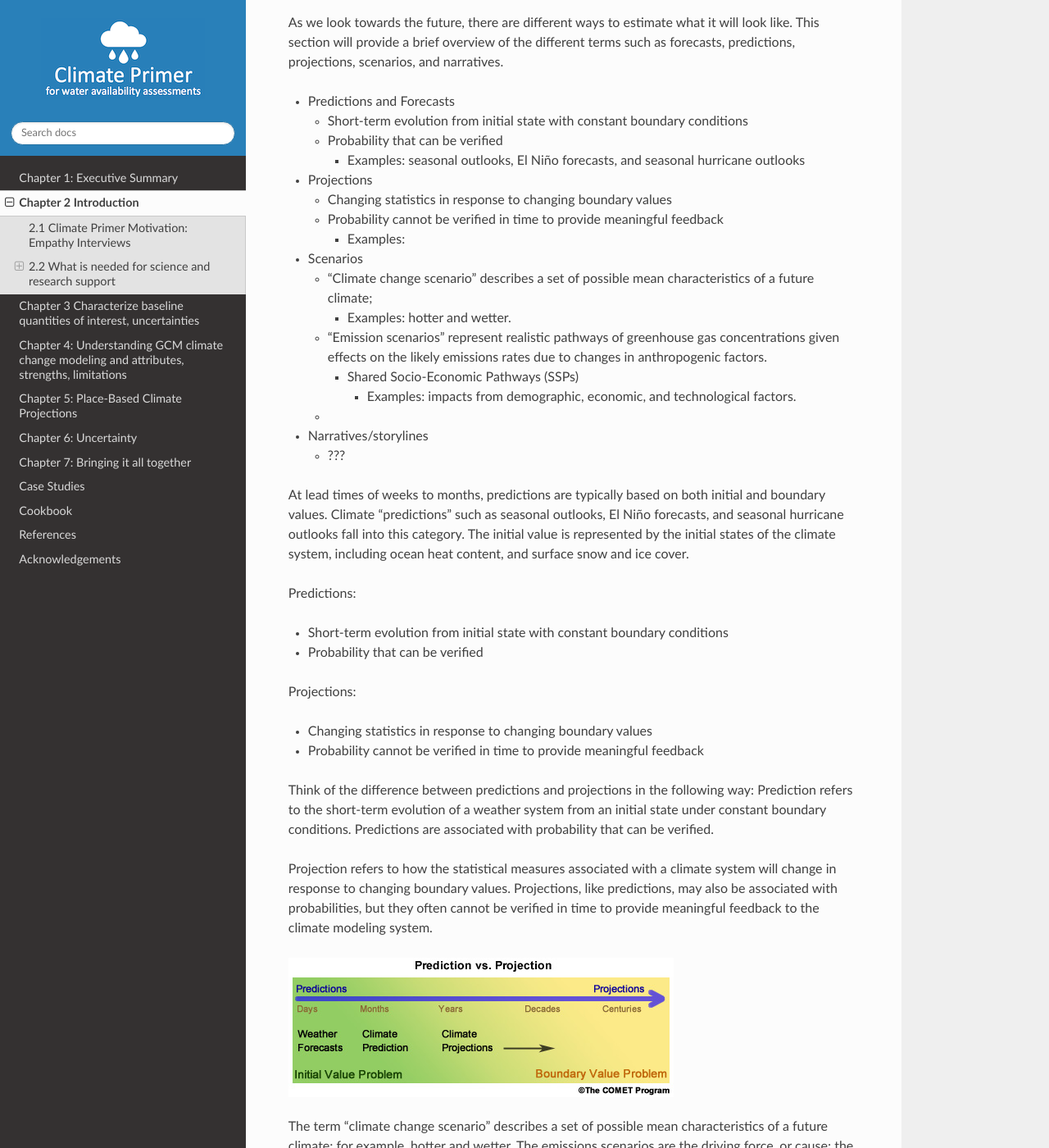
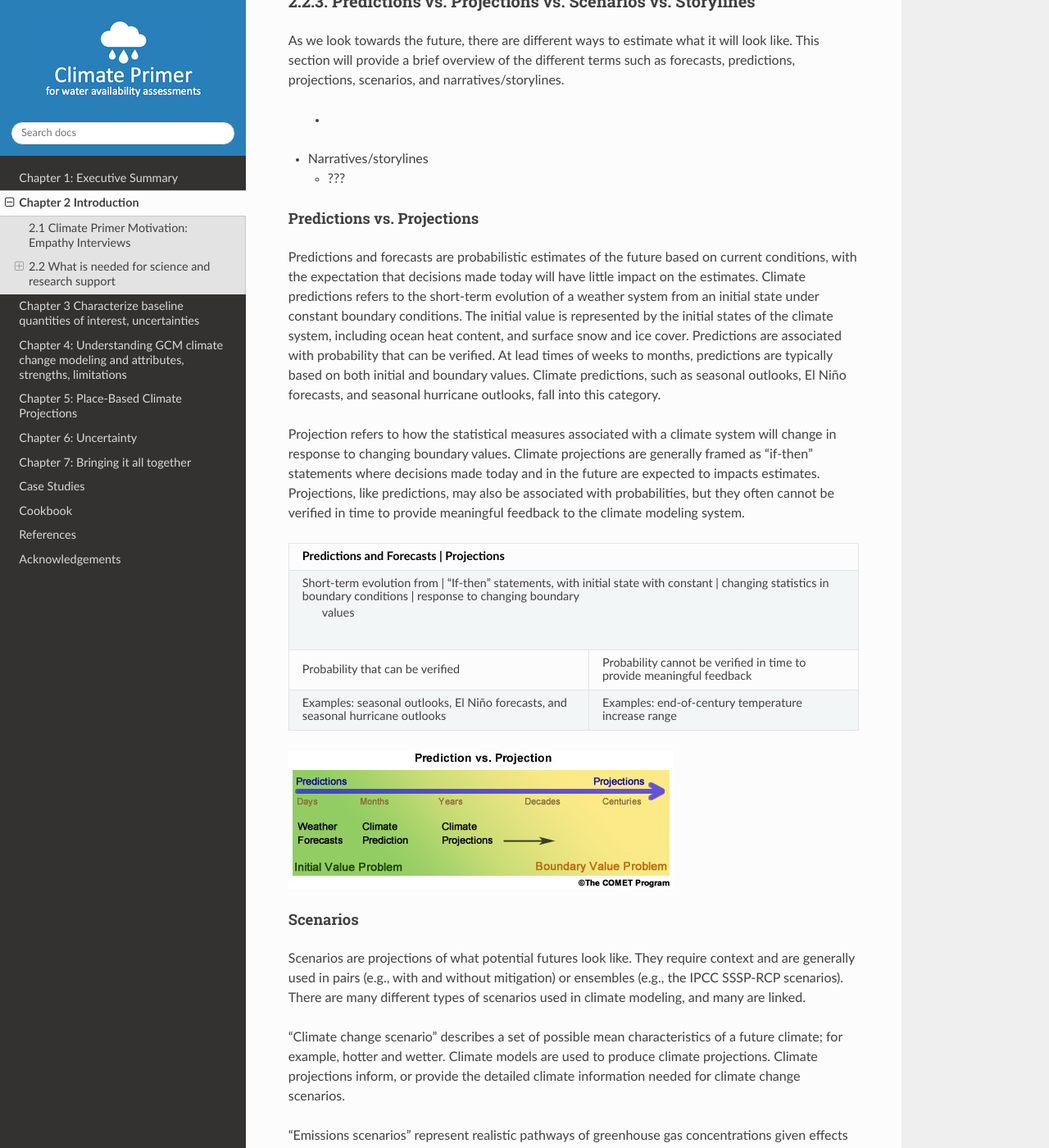
Before and after one commit to NCAR/climate-primer-water, a Sphinx documentation site: the page built from doc/introduction.rst, in a window 1280 px wide and 1400 px high, scrolled down 4734 px. Shown: the whole window at 82% size. Built offline with Sphinx 7.4.7 and the Read the Docs theme 2.0.0, drawn with Linux system fonts in a browser that asks for light colours; some of the changed text lies outside the part shown.

Commit message:
Update introduction.rst

```diff
--- a/doc/introduction.rst
+++ b/doc/introduction.rst
@@ -380,7 +380,7 @@
 2019
 
 Issues with spatial and temporal covariance
-'''''''''''''''''''''''''''''''''''''''''''
+^^^^^^^^^^^^^^^^^^^^^^^^^^^^^^^^^^^^^^^^^^^
 
 a. Issues with spatial and temporal covariance
 
@@ -412,48 +412,14 @@
 
 5. Long term planning of water resources
 
-2.2.3. Predictions vs. Projections vs. Scenarios, vs. Narratives and Storylines
-~~~~~~~~~~~~~~~~~~~~~~~~~~~~~~~~~~~~~~~~~~~~~~~~~~~~~~~~~~~~~~~~~~~~~~~~~~~~~~~
+2.2.3. Predictions vs. Projections vs. Scenarios vs. Storylines
+~~~~~~~~~~~~~~~~~~~~~~~~~~~~~~~~~~~~~~~~~~~~~~~~~~~~~~~~~~~~~~~
 
 As we look towards the future, there are different ways to estimate what
 it will look like. This section will provide a brief overview of the
 different terms such as forecasts, predictions, projections, scenarios,
-and narratives.
+and narratives/storylines.
 
--  Predictions and Forecasts
-
-   -  Short-term evolution from initial state with constant boundary
-      conditions
-
-   -  Probability that can be verified
-
-      -  Examples: seasonal outlooks, El Niño forecasts, and seasonal
-         hurricane outlooks
-
--  Projections
-
-   -  Changing statistics in response to changing boundary values
-
-   -  Probability cannot be verified in time to provide meaningful
-      feedback
-
-      -  Examples:
-
--  Scenarios
-
-   -  “Climate change scenario" describes a set of possible mean
-      characteristics of a future climate;
-
-      -  Examples: hotter and wetter.
-
-   -  “Emission scenarios” represent realistic pathways of greenhouse
-      gas concentrations given effects on the likely emissions rates due
-      to changes in anthropogenic factors.
-
-      -  Shared Socio-Economic Pathways (SSPs)
-
-         -  Examples: impacts from demographic, economic, and
-            technological factors.
 
    -
 
@@ -461,52 +427,87 @@
 
    -  ???
 
-Predictions vs Projections
-''''''''''''''''''''''''''
+Predictions vs. Projections
+^^^^^^^^^^^^^^^^^^^^^^^^^^
 
+Predictions and forecasts are probabilistic estimates of the future
+based on current conditions, with the expectation that decisions made today
+will have little impact on the estimates. Climate predictions refers to
+the short-term evolution of a weather system from an initial state under
+constant boundary conditions. The initial value is represented by the initial
+states of the climate system, including ocean heat content, and surface snow and
+ice cover. Predictions are associated with probability that can be verified.
 At lead times of weeks to months, predictions are typically based on
-both initial and boundary values. Climate "predictions" such as seasonal
-outlooks, El Niño forecasts, and seasonal hurricane outlooks fall into
-this category. The initial value is represented by the initial states of
-the climate system, including ocean heat content, and surface snow and
-ice cover.
-
-Predictions:
-
--  Short-term evolution from initial state with constant boundary
-   conditions
-
--  Probability that can be verified
-
-Projections:
-
--  Changing statistics in response to changing boundary values
-
--  Probability cannot be verified in time to provide meaningful feedback
-
-Think of the difference between predictions and projections in the
-following way: Prediction refers to the short-term evolution of a
-weather system from an initial state under constant boundary conditions.
-Predictions are associated with probability that can be verified.
+both initial and boundary values. Climate predictions, such as seasonal
+outlooks, El Niño forecasts, and seasonal hurricane outlooks, fall into
+this category.
 
 Projection refers to how the statistical measures associated with a
 climate system will change in response to changing boundary values.
+Climate projections are generally framed as "if-then" statements where
+decisions made today and in the future are expected to impacts estimates.
 Projections, like predictions, may also be associated with
 probabilities, but they often cannot be verified in time to provide
 meaningful feedback to the climate modeling system.
 
++--------------------------------+--------------------------------+
+| **Predictions and Forecasts**  | **Projections**                |
++=================================================+===============+
+| Short-term evolution from      | "If-then" statements, with     |
+| initial state with constant    | changing statistics in         |
+| boundary conditions            | response to changing boundary  |
+|                                | values                         |
++--------------------------------+--------------------------------+
+| Probability that can be        | Probability cannot be verified |
+| verified                       | in time to provide meaningful  |
+|                                | feedback                       |
++--------------------------------+--------------------------------+
+| Examples: seasonal outlooks,   | Examples: end-of-century       |
+| El Niño forecasts, and         | temperature increase range     |
+| seasonal hurricane outlooks    |                                |
++--------------------------------+--------------------------------+
+
 |image4|
 
 Scenarios
-'''''''''
+^^^^^^^^^
 
-The term "climate change scenario" describes a set of possible mean
-characteristics of a future climate; for example, hotter and wetter. The
-emissions scenarios are the driving force, or cause; the climate change
-scenarios capture the effect. Emissions scenarios are used as boundary
-value input for climate models. Climate models are used to produce
-climate projections. Climate projections inform, or provide the detailed
-climate information needed for climate change scenarios.
+Scenarios are projections of what potential futures look like. They
+require context and are generally used in pairs (e.g., with and without
+mitigation) or ensembles (e.g., the IPCC SSSP-RCP scenarios). There
+are many different types of scenarios used in climate modeling, and
+many are linked.
+
+"Climate change scenario" describes a set of possible mean
+characteristics of a future climate; for example, hotter and wetter.
+Climate models are used to produce climate projections. Climate projections
+inform, or provide the detailed climate information needed for climate
+change scenarios.
+
+“Emissions scenarios” represent realistic pathways of greenhouse
+gas concentrations given effects on the likely emissions rates due
+to changes in anthropogenic factors. The emissions scenarios are the
+driving force, or cause; the climate change scenarios capture the effect.
+Emissions scenarios are used as boundary value input for climate models.
+
+"Socioeconomic scenarios" represent societal drivers, including
+impacts from demographic, economic, and technological factors.
+
+
+Narratives or Storylines
+^^^^^^^^^^^^^^^^^^^^^^^^
+
+`Shepherd et al. (2018) <Shepherd, T.G., Boyd, E., Calel, R.A. et al. Storylines: an alternative approach to representing uncertainty in physical aspects of climate change. Climatic Change 151, 555–571 (2018). https://doi.org/10.1007/s10584-018-2317-9>`_
+define storylines (or narratives) as "physically self-consistent unfolding
+of past events, or of plausible future events or pathways." Storylines
+focus on understanding the driving factors and impacts. They are useful
+when orienting towards stakeholder decision-making and policy, which are
+often driven by impactful events. Storylines are also useful for "bottom-up"
+approaches where you want to work backward from a particular event and "stress test"
+the system with compounding drivers (e.g., climate change and urbanization).
+
+An example use of storylines for water availability assessments is provided in
+`Chapter 8 <https://ncar.github.io/climate-primer-water/casestudies.html>`_
 
 2.2.4 Paradigm (Process)
 ~~~~~~~~~~~~~~~~~~~~~~~~
@@ -550,6 +551,10 @@
 spatial downscaling methods, but they can generally be classified into
 two categories: 1) statistical, and 2) dynamical.
 
+References:
+Shepherd, T.G., Boyd, E., Calel, R.A. et al. Storylines: an alternative approach to representing uncertainty in physical aspects of climate change. Climatic Change 151, 555–571 (2018). https://doi.org/10.1007/s10584-018-2317-9
+
+
 .. |image1| image:: media/ch2/image3.png
    :width: 6.5in
    :height: 3.30556in
```
